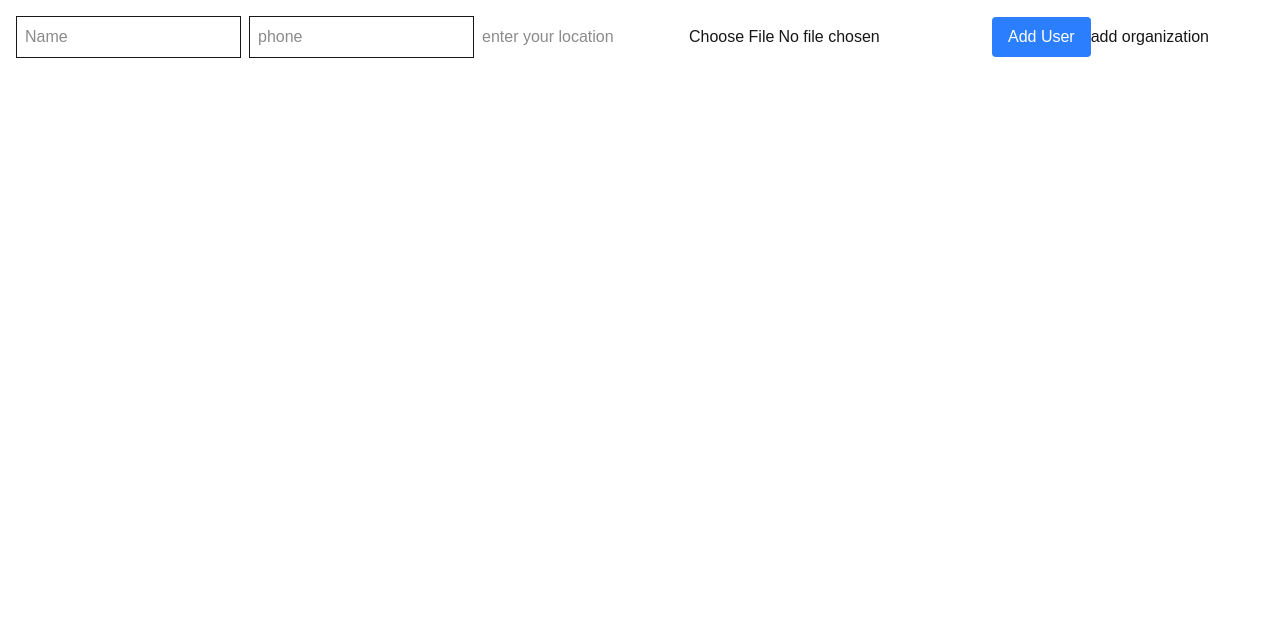
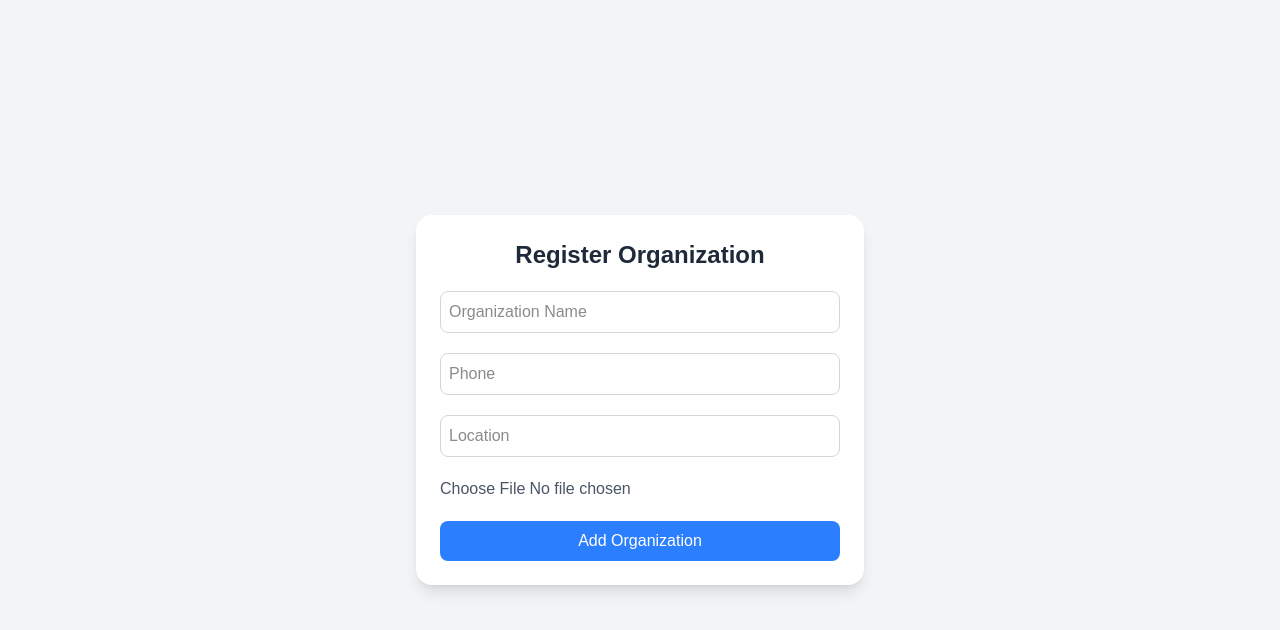
Before and after one commit to bonsii2/SSR-Auth-project, a Next.js app: page /registerOrganization in a window 1280 px wide. Shown: the top 630 px of the page. Built offline with nearby package versions, Linux system fonts and the light colour scheme.

Commit message:
i style the organization register page

```diff
--- a/src/app/registerOrganization/page.tsx
+++ b/src/app/registerOrganization/page.tsx
@@ -1,80 +1,105 @@
-'use client'
+"use client";
 
-import { useState } from 'react'
+import { useState } from "react";
 
-export default   function page()
-
-{
-
-const [phone, setPhone] = useState('');
-const [name, setName] = useState('');
-const [location, setLocation] = useState('');
+export default function Page() {
+  const [phone, setPhone] = useState("");
+  const [name, setName] = useState("");
+  const [location, setLocation] = useState("");
   const [logo, setLogo] = useState<File | null>(null);
   const [loading, setUploading] = useState(false);
 
-const  handleInsert = async () =>{
-  try{
-    if(!logo) {
-      alert('please select the a logo file')
-      return
+  const handleInsert = async () => {
+    try {
+      if (!logo) {
+        alert("Please select a logo file");
+        return;
       }
-    setUploading(true)
+      setUploading(true);
+
       const formData = new FormData();
       formData.append("name", name);
       formData.append("phone", phone);
       formData.append("location", location);
       formData.append("logo", logo);
 
- const res = await fetch('/api/RegisterOrganization', {
+      const res = await fetch("/api/RegisterOrganization", {
         method: "POST",
         body: formData,
- })
+      });
+
       const json = await res.json();
- if(!res.ok){
+      if (!res.ok) {
         console.error("insert failed", json);
-  alert(json.error || 'insert failed');
+        alert(json.error || "insert failed");
         return;
       }
-console.log('insert:', json.data);
 
+      console.log("insert:", json.data);
       setName("");
       setPhone("");
       setLocation("");
+      setLogo(null);
       alert("Organization created!");
-  }catch(err){
-    console.error('network error', err);
+    } catch (err) {
+      console.error("network error", err);
       alert("network error");
-
+    } finally {
+      setUploading(false);
     }
-
-}
+  };
 
   return (
-    <div className="p-4">
+    <div className="min-h-screen flex items-center justify-center bg-gray-100 p-6">
+      <div className="w-full max-w-md bg-white shadow-lg rounded-2xl p-6 space-y-5">
+        <h1 className="text-2xl font-semibold text-gray-800 text-center">
+          Register Organization
+        </h1>
+
         <input
           type="text"
-        placeholder="Name"
-        className="border p-2 mr-2"
+          placeholder="Organization Name"
+          className="w-full border border-gray-300 rounded-lg p-2 focus:ring-2 focus:ring-blue-400 focus:outline-none"
           value={name}
           onChange={(e) => setName(e.target.value)}
         />
+
         <input
           type="tel"
-        placeholder="phone"
-        className="border p-2 mr-2"
+          placeholder="Phone"
+          className="w-full border border-gray-300 rounded-lg p-2 focus:ring-2 focus:ring-blue-400 focus:outline-none"
           value={phone}
-        name='phone'
           onChange={(e) => setPhone(e.target.value)}
         />
-      <input type="text" placeholder='enter your location' name='location' value={location} onChange={(e) => setLocation(e.target.value)} />
-      <input type="file" accept='image/*' onChange={(e) =>setLogo(e.target.files?.[0] || null)} />
+
+        <input
+          type="text"
+          placeholder="Location"
+          className="w-full border border-gray-300 rounded-lg p-2 focus:ring-2 focus:ring-blue-400 focus:outline-none"
+          value={location}
+          onChange={(e) => setLocation(e.target.value)}
+        />
+
+        <input
+          type="file"
+          accept="image/*"
+          className="w-full text-gray-600"
+          onChange={(e) => setLogo(e.target.files?.[0] || null)}
+        />
+
         <button
-        className="bg-blue-500 text-white px-4 py-2 rounded"
           onClick={handleInsert}
+          disabled={loading}
+          className={`w-full py-2 rounded-lg text-white font-medium transition
+            ${
+              loading
+                ? "bg-blue-300 cursor-not-allowed"
+                : "bg-blue-500 hover:bg-blue-600"
+            }`}
         >
-        Add User
+          {loading ? "Saving..." : "Add Organization"}
         </button>
-      {loading ? "saving.." : "add organization"}
+      </div>
     </div>
   );
 }
```
Lines whose indentation alone changed are shown as unchanged.
